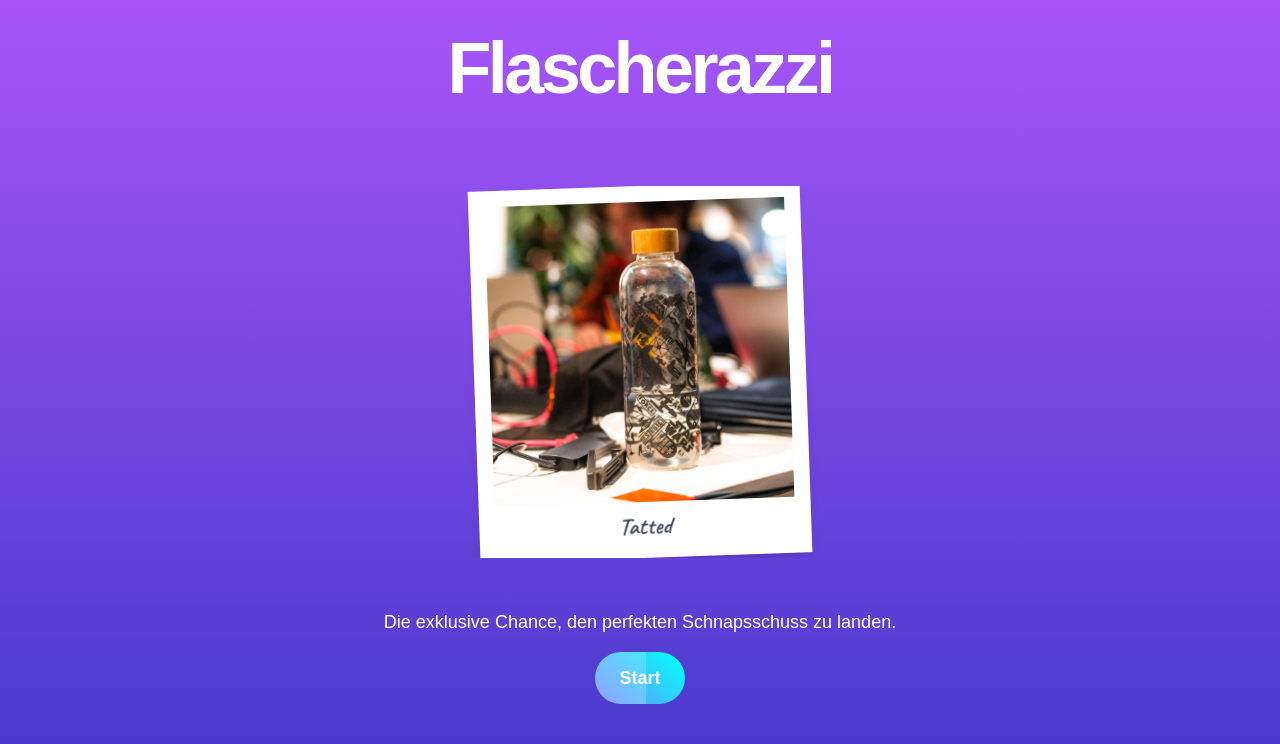
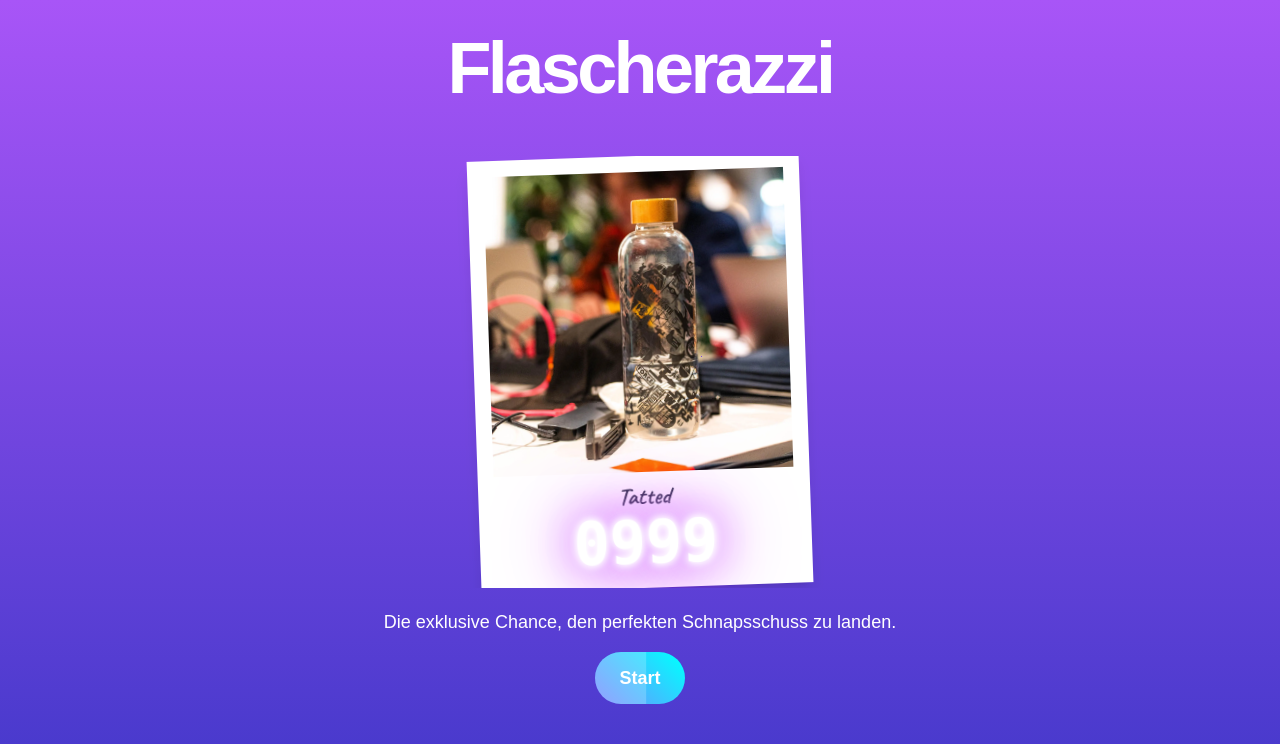
Before and after one commit to Schroedi/flafari, a Next.js app: page / in a window 1280 px wide. Shown: the top 744 px of the page. Built offline with nearby package versions, Linux system fonts and the light colour scheme.

Commit message:
feat: score on polaroid start

```diff
--- a/src/components/Polaroid.tsx
+++ b/src/components/Polaroid.tsx
@@ -37,6 +37,11 @@ export const PolaroidFrame: FC<PolaroidFrameProps> = ({
 			{children}
 			<div className="mt-2 text-center text-gray-700 font-handwriting font-semibold text-2xl">
 				{comment}
+				<div
+					className="text-6xl font-bold text-fuchsia-900 font-mono tabular-nums neonText"
+				>
+					{(999).toString().padStart(4, "0")}
+				</div>
 			</div>
 		</div>
 	);
```
